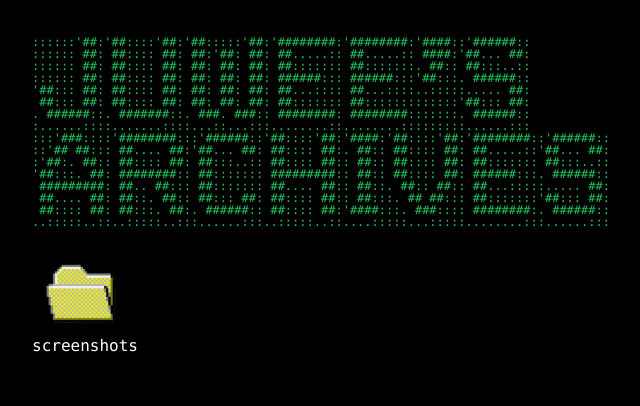
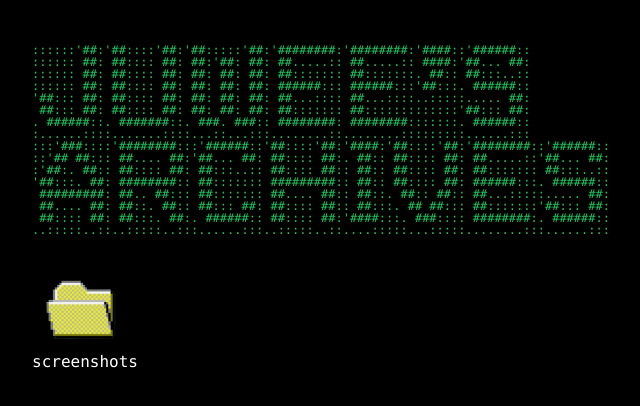
Before and after one commit to juweeism/archive, an Astro site: page / in a window 1280 px wide. Shown: the whole page, without its empty margins (282-922 px from the left). Built offline with nearby package versions, Linux system fonts and the light colour scheme; Astro itself is replaced by a stand-in of ours.

```diff
--- a/src/pages/index.astro
+++ b/src/pages/index.astro
@@ -22,7 +22,7 @@
 	</head>
 	<body>
     	<div class="max-w-[700px] p-6 mx-auto">
-            <div class="w-full py-3">
+            <div class="w-full py-5">
             <pre class="text-[7px] font-mono leading-none md:text-[30%] lg:text-xs lg:leading-none w-full text-green-500">
 ::::::'##:'##::::'##:'##:::::'##:'########:'########:'####::'######::
 :::::: ##: ##:::: ##: ##:'##: ##: ##.....:: ##.....:: ####:'##... ##:
```
Also changed, not shown: public/banner.png (added).
